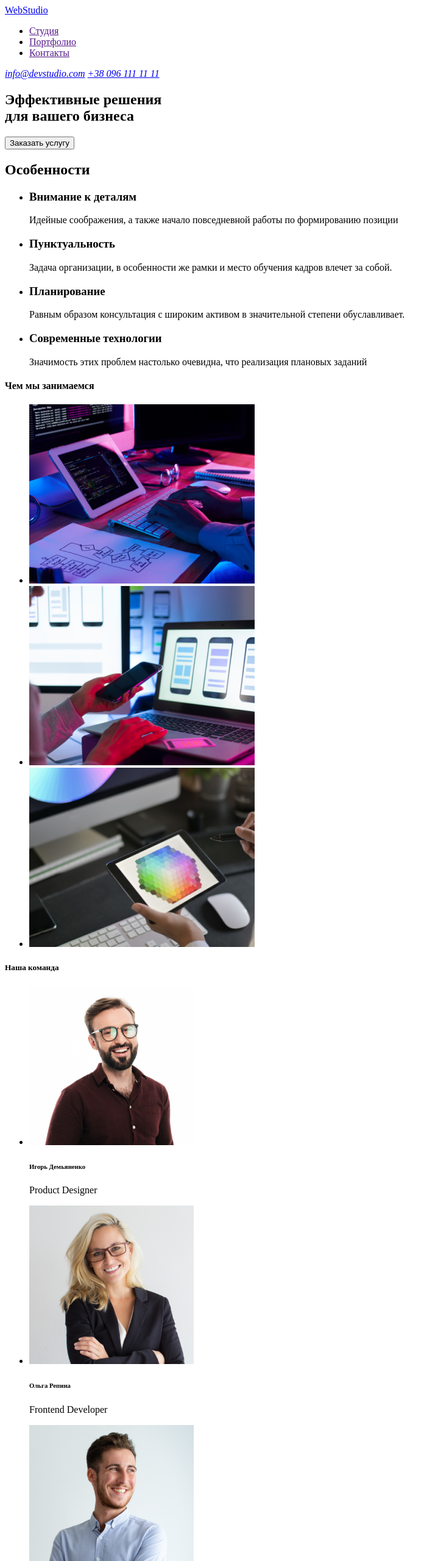
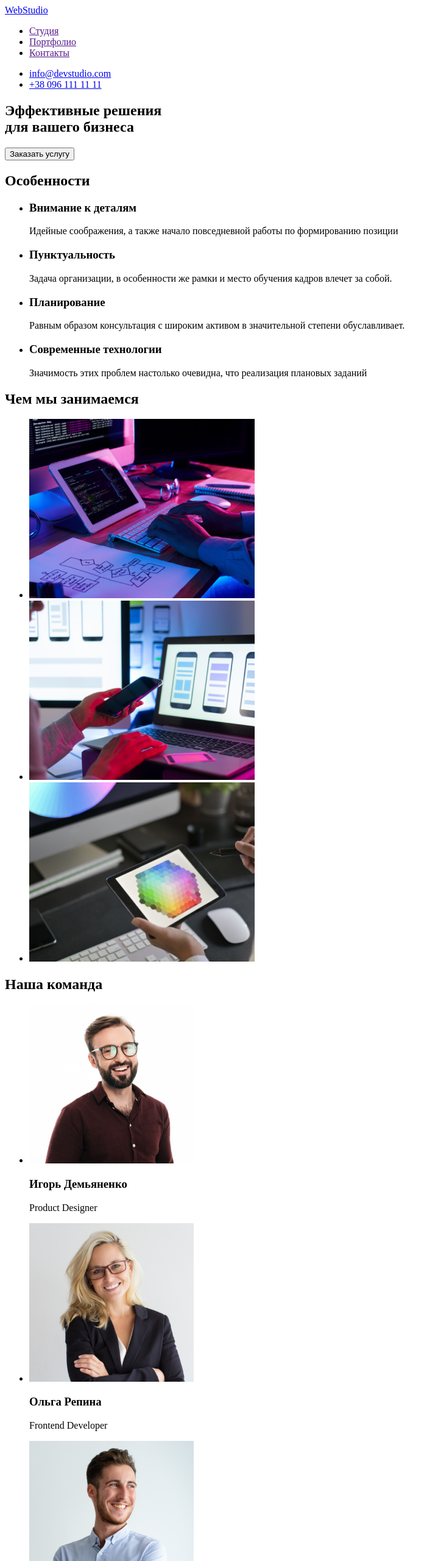
Before and after one commit to KapirkaZ/goit-markup-hw-01, a plain HTML site: page index.html in a window 1280 px wide. Shown: the top 2560 px of the page at 61% size, without its empty margins (0-719 px from the left). Drawn offline with Linux system fonts and the light colour scheme.

Commit message:
Исправлены ошибки по семантике
Иерархия заголовков
контактная информация это мписок и не должна находится внутри тега nav

```diff
--- a/index.html
+++ b/index.html
@@ -18,11 +18,12 @@
           <li><a href="">Портфолио</a></li>
           <li><a href="">Контакты</a></li>
         </ul>
-        <address>
-          <a href="info@devstudio.com">info@devstudio.com</a>
-          <a href="tel:+38-096-111-11-11">+38 096 111 11 11</a>
-        </address>
       </nav>
+
+      <ul>
+        <li><a href="info@devstudio.com">info@devstudio.com</a></li>
+        <li><a href="tel:+38-096-111-11-11">+38 096 111 11 11</a></li>
+      </ul>
     </header>
 
     <!--Герой-->
@@ -74,7 +75,7 @@
 
     <!--Работники-->
     <section>
-      <h4>Чем мы занимаемся</h4>
+      <h2>Чем мы занимаемся</h2>
       <ul>
         <li>
           <img src="./images/box1.png" alt="Человек за ноутбуком" width="370" />
@@ -93,29 +94,29 @@
     </section>
 
     <section>
-      <h5>Наша команда</h5>
+      <h2>Наша команда</h2>
       <ul>
         <li>
           <img src="./images/Igor.png" alt="Фото Игоря" width="270" />
-          <h6>Игорь Демьяненко</h6>
+          <h3>Игорь Демьяненко</h3>
           <p>Product Designer</p>
         </li>
 
         <li>
           <img src="./images/Olga.png" alt="Фото Ольги" width="270" />
-          <h6>Ольга Репина</h6>
+          <h3>Ольга Репина</h3>
           <p>Frontend Developer</p>
         </li>
 
         <li>
           <img src="./images/Nikolaj.png" alt="Фото Николая" width="270" />
-          <h6>Николай Тарасов</h6>
+          <h3>Николай Тарасов</h3>
           <p>Marketing</p>
         </li>
 
         <li>
           <img src="./images/Mihail.png" alt="Фото Михаила" width="270" />
-          <h6>Михаил Ермаков</h6>
+          <h3>Михаил Ермаков</h3>
           <p>UI Designer</p>
         </li>
       </ul>
@@ -127,8 +128,10 @@
       </a>
       <address>
         г. Киев, пр-т Леси Украинки, 26
-        <a href="info@example.com">info@example.com</a>
-        <a href="tel:+38-099-111-11-11">+38 099 111 11 11</a>
+        <ul>
+          <li><a href="info@example.com">info@example.com</a></li>
+          <li><a href="tel:+38-099-111-11-11">+38 099 111 11 11</a></li>
+        </ul>
       </address>
     </footer>
   </body>
```
